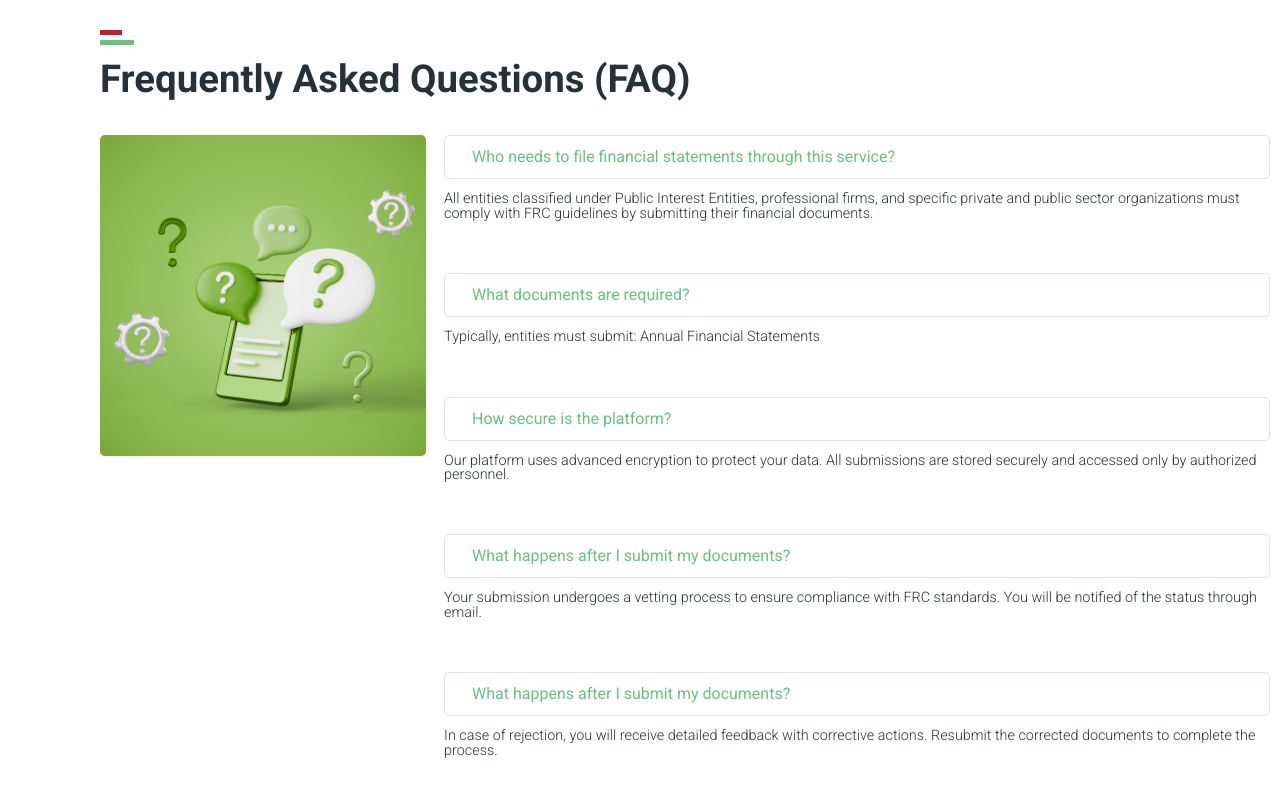
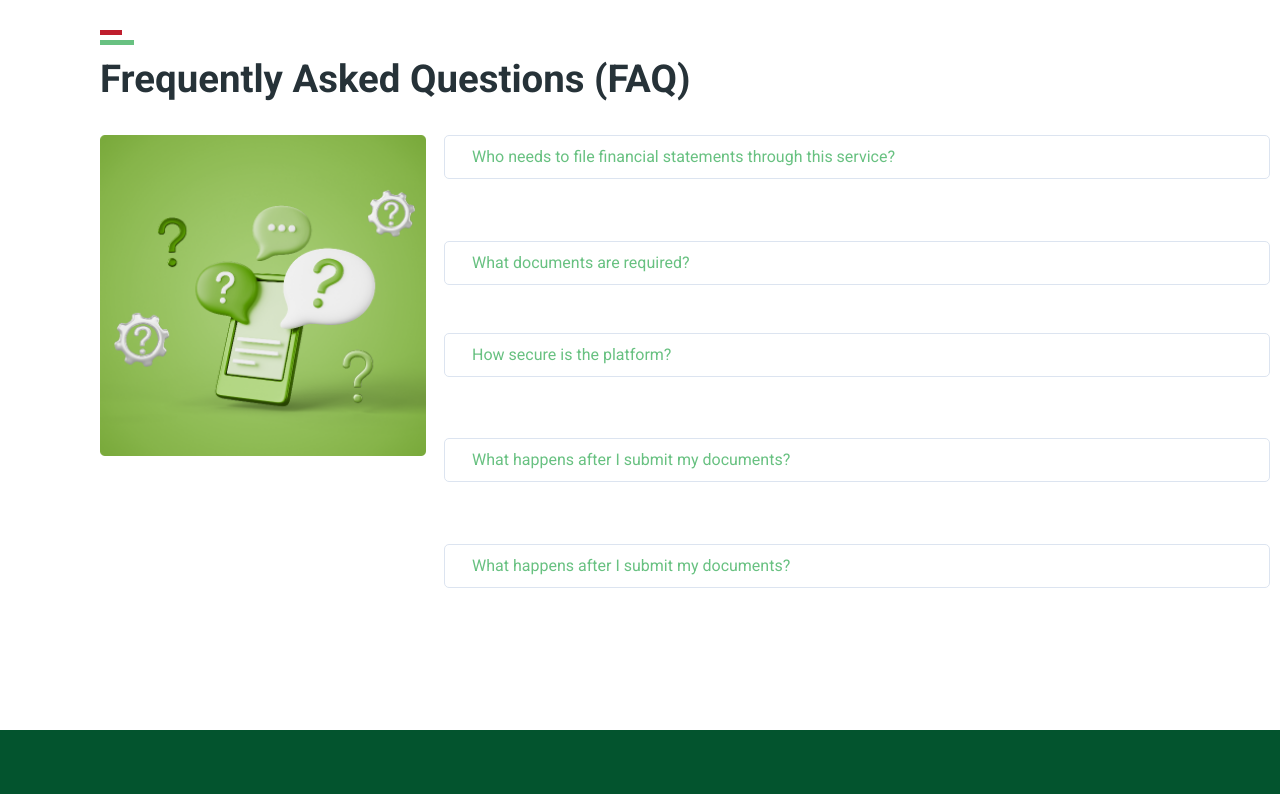
Before and after one commit to MIE-CODE/frc-landing-page, a React (Vite) app: page / in a window 1280 px wide. Shown: the part 2560-3354 px from the top of the page. Built offline with nearby package versions, Linux system fonts and the light colour scheme.

Commit message:
made faq dropdowmn component

```diff
--- /dev/null
+++ b/src/component/body/animation/dropdown.jsx
@@ -0,0 +1,12 @@
+import { useState } from "react";
+export default function Dropdown({ heading, body }) {
+  const [open, setOpen] = useState(false);
+  return (
+    <div className="body-faq-item">
+      <div onClick={() => setOpen(!open)} className="body-faq-item-md">
+        {heading}
+      </div>
+      <p className={`body-faq-item-sm ${open ? "open" : ""}`}>{body}</p>
+    </div>
+  );
+}
--- a/src/component/body/body.jsx
+++ b/src/component/body/body.jsx
@@ -7,6 +7,8 @@ import faqImage from "../../assets/faq-image.png";
 import user from "../../assets/user.png";
 import notification from "../../assets/bell.png";
 import { Bullet } from "../../svg";
+import Dropdown from "./animation/dropdown";
+
 function Body() {
   return (
     <div className="body">
@@ -174,55 +176,37 @@ function Body() {
         <div className="body-faq-cont">
           <img src={faqImage} alt="fax image" height={321} />
           <div className="body-faq-items">
-            <div className="body-faq-item">
-              <div className="body-faq-item-md">
-                Who needs to file financial statements through this service?
-              </div>
-              <p className="body-faq-item-sm">
-                All entities classified under Public Interest Entities,
-                professional firms, and specific private and public sector
-                organizations must comply with FRC guidelines by submitting
-                their financial documents.
-              </p>
-            </div>
-            <div className="body-faq-item">
-              <div className="body-faq-item-md">
-                What documents are required?
-              </div>
-              <p className="body-faq-item-sm">
-                Typically, entities must submit: Annual Financial Statements
-              </p>
-            </div>
-            <div className="body-faq-item">
-              <div className="body-faq-item-md">
-                How secure is the platform?
-              </div>
-              <p className="body-faq-item-sm">
-                Our platform uses advanced encryption to protect your data. All
+            <Dropdown
+              heading={
+                "   Who needs to file financial statements through this service?"
+              }
+              body=" All entities classified under Public Interest Entities, professional
+        firms, and specific private and public sector organizations must comply
+        with FRC guidelines by submitting their financial documents."
+            />
+
+            <Dropdown
+              heading="What documents are required?"
+              body="   Typically, entities must submit: Annual Financial Statements"
+            />
+            <Dropdown
+              heading="  How secure is the platform?"
+              body=" Our platform uses advanced encryption to protect your data. All
                 submissions are stored securely and accessed only by authorized
-                personnel.
-              </p>
-            </div>
-            <div className="body-faq-item">
-              <div className="body-faq-item-md">
-                What happens after I submit my documents?
-              </div>
-              <p className="body-faq-item-sm">
-                Your submission undergoes a vetting process to ensure compliance
+                personnel."
+            />
+            <Dropdown
+              heading="   What happens after I submit my documents?"
+              body=" Your submission undergoes a vetting process to ensure compliance
                 with FRC standards. You will be notified of the status through
-                email.
-              </p>
-            </div>
-            <div className="body-faq-item">
-              <div className="body-faq-item-md">
-                What happens after I submit my documents?
-              </div>
-              <p className="body-faq-item-sm">
-                In case of rejection, you will receive detailed feedback with
+                email."
+            />
+            <Dropdown
+              heading=" What happens after I submit my documents?"
+              body=" In case of rejection, you will receive detailed feedback with
                 corrective actions. Resubmit the corrected documents to complete
-                the process.
-              </p>
-            </div>
+                the process."
+            />
           </div>
         </div>
       </div>
--- a/src/style/components/_body.scss
+++ b/src/style/components/_body.scss
@@ -233,7 +233,7 @@
       display: flex;
       flex-direction: column;
       gap: 18px;
-      @media screen and (min-width: 768px) {
+      @media screen and (min-width: 769px) {
         flex-direction: row;
         grid-template-columns: repeat(4, auto);
       }
@@ -241,16 +241,17 @@
     &-items {
       display: flex;
       flex-direction: column;
-      gap: 52px;
+      gap: 20px;
+      max-width: 877px;
     }
     &-item {
+      position: relative;
       display: flex;
       flex-direction: column;
       gap: 13px;
       &-md {
         cursor: pointer;
         font-size: 1rem;
-
         padding: 13px 27px;
         border-radius: 5px;
         max-width: 877px;
@@ -265,9 +266,19 @@
         border: 1px solid colors.$green;
       }
       &-sm {
+        visibility: hidden;
+        opacity: 0;
+        transform: translateY(-10px);
         color: #263238;
         font-weight: 300;
         font-size: 0.9rem;
+        transition: visibility 0.2s ease, transform 0.2s ease-in-out,
+          opacity 0.3s ease;
+        &.open {
+          visibility: visible;
+          opacity: 1;
+          transform: translateY(0px);
+        }
         @media screen and (min-width: 426) {
           font-size: 1.125rem;
         }
```
